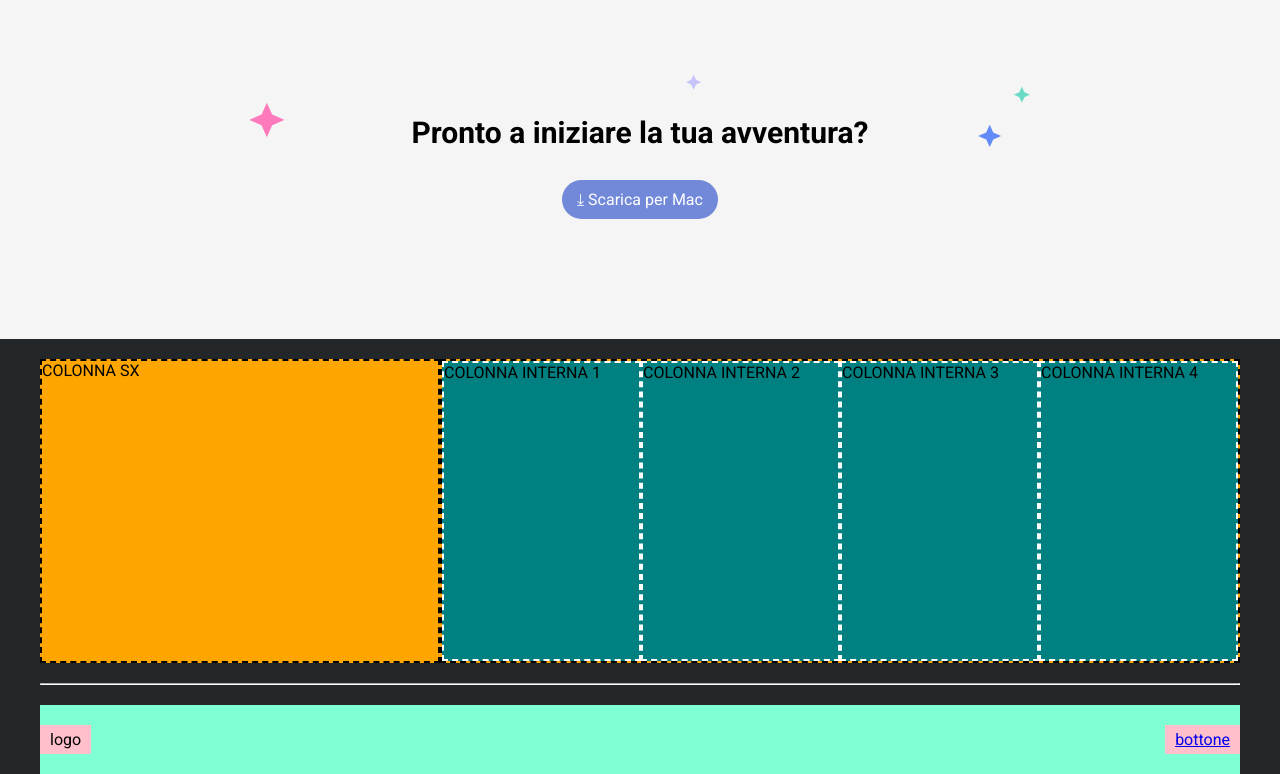
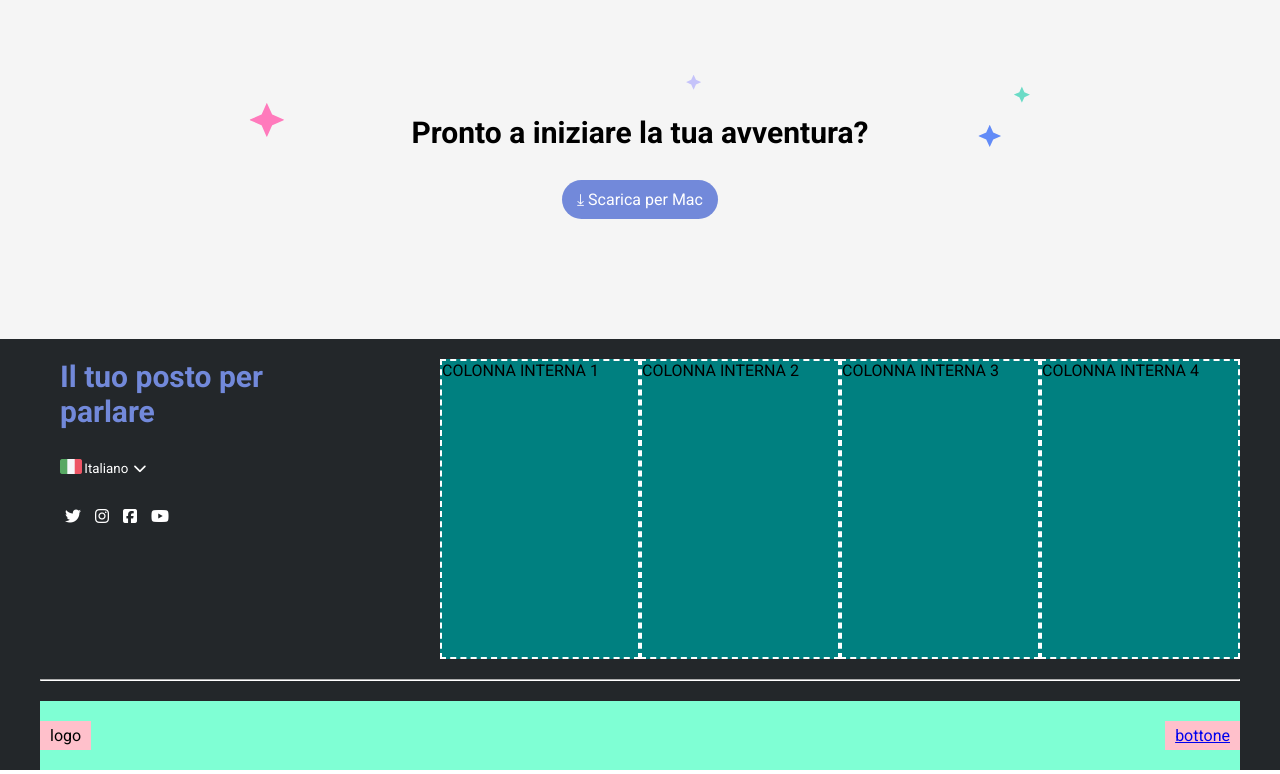
Before and after one commit to Claudio-Pri/htmlcss-discord, a plain HTML site: page index.html in a window 1280 px wide. Shown: the part 2959-3733 px from the top of the page. Drawn offline with Linux system fonts and the light colour scheme.

Commit message:
footer colonna SX

```diff
--- a/css/style.css
+++ b/css/style.css
@@ -72,6 +72,10 @@ html {
 .but-bg-blue {
     background-color: #7289DA;
     color: white;
+}
+
+ul {
+    list-style: none;
 }
 
 
@@ -240,6 +244,43 @@ main section .container .box-green>.ready-to-start>a {
 
 /* FOOTER */
 
+
+footer .footer-top .my-col-1-3 {
+    padding: 0 20px;
+}
+
+footer .footer-top .my-col-1-3 li>h3 {
+    color: #7289DA;
+    font-size: 30px;
+    font-weight: 700;
+    margin-bottom: 30px;
+}
+
+footer .footer-top .my-col-1-3 li {
+    color: white;
+}
+
+footer .footer-top .my-col-1-3 li .fa-brands {
+    margin: 0 5px;
+}
+
+footer .footer-top .my-col-1-3 li>p {
+    font-size: smaller;
+    margin-bottom: 30px;
+
+    display: flex;
+    align-items: center;
+}
+
+footer .footer-top .my-col-1-3 li>p>i {
+    margin-left: 5px;
+}
+
+footer .footer-top .my-col-1-3 li>p span img {
+    height: 15px;
+    margin-right: 2px;
+}
+
 footer {
     background-color: #23272A;
 }
@@ -320,11 +361,11 @@ footer .last-container>* {
     border: 3px dashed black;
 } */
 
-.debug footer .footer-top .container>.my-row>* {
+/* .debug footer .footer-top .container>.my-row>* {
     background-color: orange;
     min-height: 300px;
     border: 2px dashed black;
-}
+} */
 
 .debug footer .footer-top .container>.my-row .my-row>* {
     background-color: teal;
--- a/index.html
+++ b/index.html
@@ -11,6 +11,10 @@
     <link
         href="https://fonts.googleapis.com/css2?family=Montserrat:ital,wght@0,100..900;1,100..900&family=Roboto:ital,wght@0,100;0,300;0,400;0,500;0,700;0,900;1,100;1,300;1,400;1,500;1,700;1,900&display=swap"
         rel="stylesheet">
+    <!-- FONT AWESOME -->
+    <link rel="stylesheet" href="https://cdnjs.cloudflare.com/ajax/libs/font-awesome/6.5.2/css/all.min.css"
+        integrity="sha512-SnH5WK+bZxgPHs44uWIX+LLJAJ9/2PkPKZ5QiAj6Ta86w+fsb2TkcmfRyVX3pBnMFcV7oQPJkl9QevSCWr3W6A=="
+        crossorigin="anonymous" referrerpolicy="no-referrer" />
     <!-- CSS -->
     <link rel="stylesheet" href="css/style.css">
 </head>
@@ -153,7 +157,24 @@
                 <div class="my-row">
 
                     <div class="my-col-1-3">
-                        COLONNA SX
+                        <ul>
+                            <li>
+                                <h3>Il tuo posto per <br> parlare</h3>
+                            </li>
+                            <li>
+                                <p><span><img src="img/ita.png" alt="flag"></span>Italiano
+                                    <i class="fa-solid fa-chevron-down"></i>
+                                </p>
+                            </li>
+                            <li>
+                                <span>
+                                    <i class="fa-brands fa-twitter"></i>
+                                    <i class="fa-brands fa-instagram"></i>
+                                    <i class="fa-brands fa-square-facebook"></i>
+                                    <i class="fa-brands fa-youtube"></i>
+                                </span>
+                            </li>
+                        </ul>
                     </div>
                     <div class="my-col-2-3">
 
```
